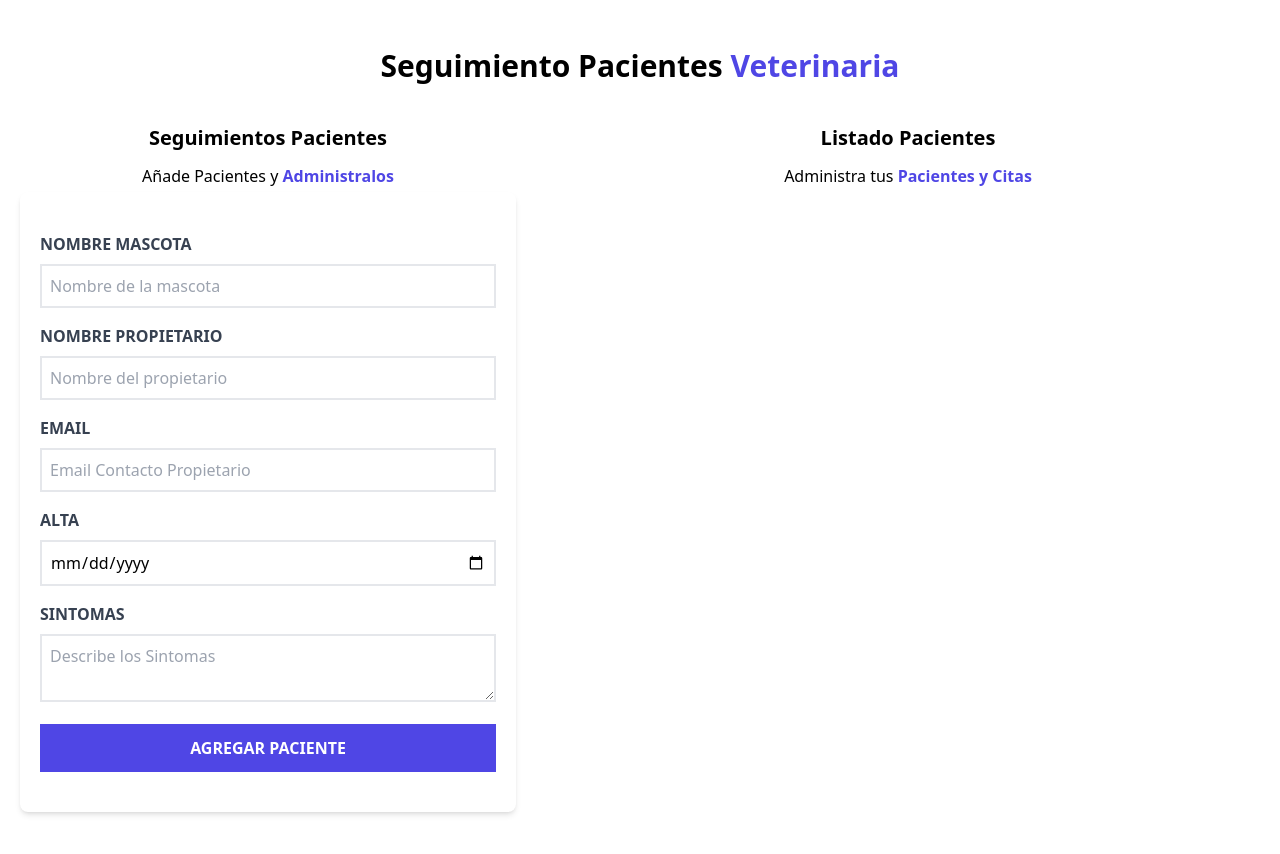
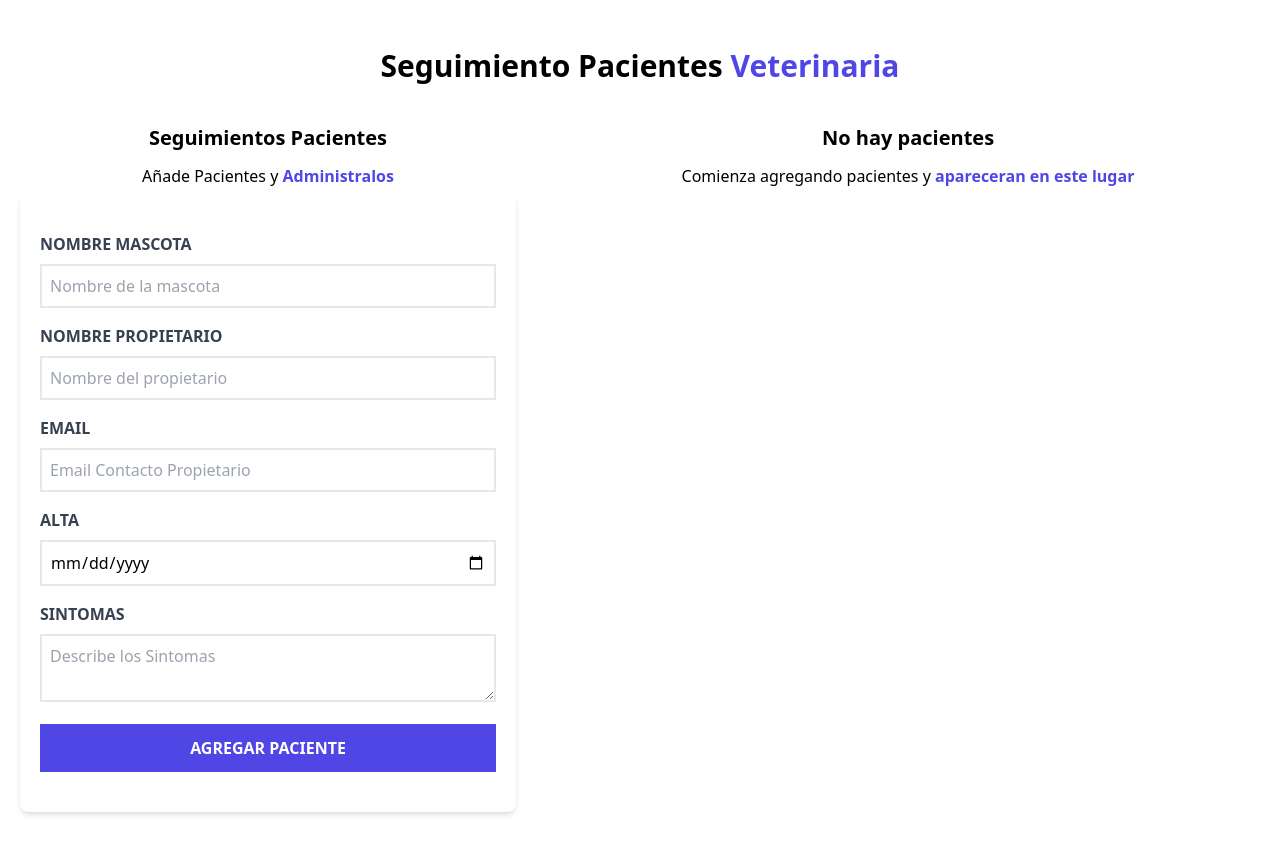
Before and after one commit to dev-geampiere/Citas-React, a React (Vite) app: page / in a window 1280 px wide. Shown: the top 854 px of the page. Built offline with nearby package versions, Linux system fonts and the light colour scheme.

Commit message:
Mostrando textos de forma condicional

```diff
--- a/src/components/ListadoPacientes.jsx
+++ b/src/components/ListadoPacientes.jsx
@@ -4,6 +4,9 @@ const ListadoPacientes = ({pacientes}) => {
 
     return (
         <div className="md:w-1/2 lg:w-3/5 md:h-screen overflow-y-scroll">
+
+            { pacientes && pacientes.length ? (
+                <>
                     <h2 className="font-black text-center text-xl">
                         Listado Pacientes
                     </h2>
@@ -19,6 +22,20 @@ const ListadoPacientes = ({pacientes}) => {
                             paciente = {paciente}
                         />
                     ))}
+                </>
+            ) : (
+                <>
+                    <h2 className="font-black text-center text-xl">
+                        No hay pacientes
+                    </h2>
+                    <p className="text-l text-center mt-3 mb-1">
+                        Comienza agregando pacientes y {''}
+                        <span className="text-indigo-600 font-bold">
+                            apareceran en este lugar
+                        </span>
+                    </p>
+                </>
+            )}
         </div>
      );
 }
```
Lines whose indentation alone changed are shown as unchanged.
